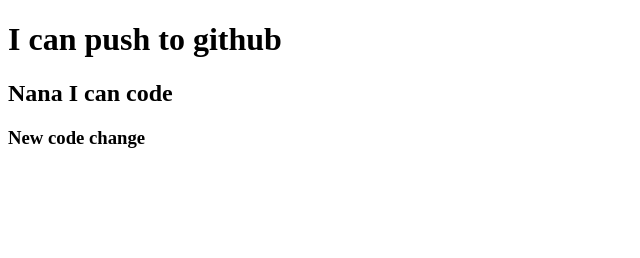
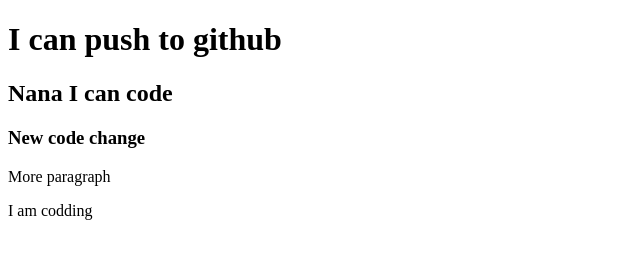
Before and after one commit to Shafiq042/my-second-repo, a plain HTML site: page index.html in a window 1280 px wide. Shown: the whole page, without its empty margins (0-640 px from the left). Drawn offline with Linux system fonts and the light colour scheme.

Commit message:
style added

```diff
--- a/index.html
+++ b/index.html
@@ -4,10 +4,13 @@
     <meta charset="UTF-8">
     <meta name="viewport" content="width=device-width, initial-scale=1.0">
     <title>My Second GitHub Repo</title>
+    <link rel="stylesheet" href="style.css">
 </head>
 <body>
     <h1>I can push to github</h1>
     <h2>Nana I can code</h2>
     <h3>New code change</h3>
+    <p>More paragraph</p>
+    <p>I am codding</p>
 </body>
 </html>
--- /dev/null
+++ b/style.css
@@ -0,0 +1,3 @@
+p{
+    color:red:
+}
```
